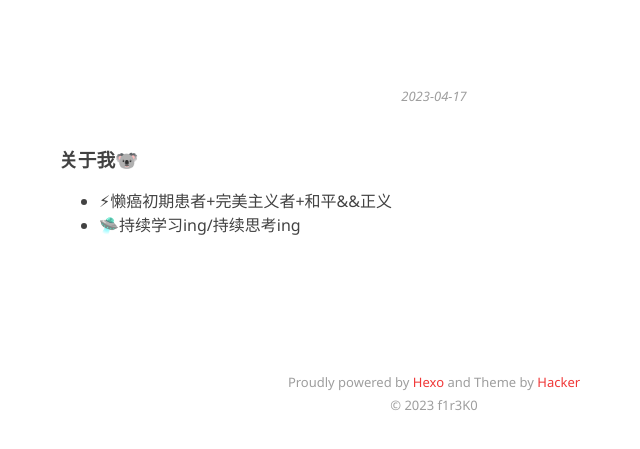
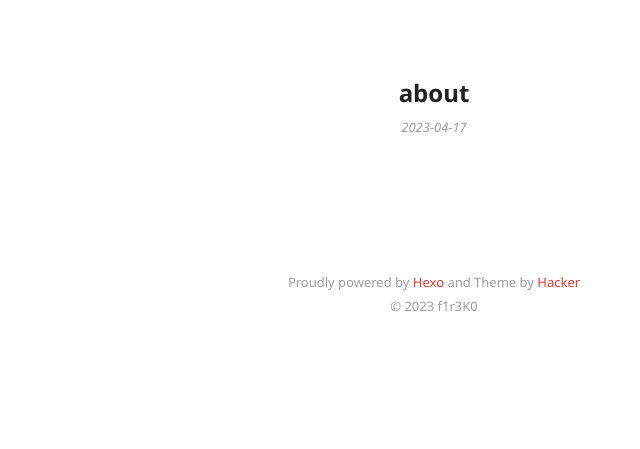
Before and after one commit to f1r3K0/f1r3K0.github.io, a plain HTML site: page about/index.html in a window 1280 px wide. Shown: the part 161-610 px from the top of the page, without its empty margins (206-846 px from the left). Drawn offline with Linux system fonts and the light colour scheme.

Commit message:
Site updated: 2023-04-17 17:32:45

```diff
--- a/about/index.html
+++ b/about/index.html
@@ -3,7 +3,7 @@
 <head>
   <meta charset="utf-8">
 
-  <title>K4y | 明月清风是故人</title>
+  <title>about | K4y | 明月清风是故人</title>
 
 
   <meta name="author" content="f1r3K0">
@@ -19,7 +19,7 @@
   <meta name="apple-mobile-web-app-capable" content="yes">
   <meta name="apple-mobile-web-app-status-bar-style" content="black">
 
-
+  <meta property="og:title" content="about"/>
 
   <meta property="og:site_name" content="K4y"/>
 
@@ -56,14 +56,14 @@
 
 
 
-    <h3 class="article-title"><span></span></h3>
+    <h3 class="article-title"><span>about</span></h3>
 
 
 
   <div class="article-top-meta">
     <span class="posted-on">
       <a href="/about/index.html" rel="bookmark">
-        <time class="entry-date published" datetime="2023-04-17T09:31:19.894Z">
+        <time class="entry-date published" datetime="2023-04-17T08:53:50.000Z">
           2023-04-17
         </time>
       </a>
@@ -76,10 +76,6 @@
   <div class="article-content">
     <div class="entry">
 
-        <h3 id="关于我🐨"><a href="#关于我🐨" class="headerlink" title="关于我🐨"></a>关于我🐨</h3><ul>
-<li>⚡懒癌初期患者+完美主义者+和平&amp;&amp;正义</li>
-<li>🛸持续学习ing&#x2F;持续思考ing</li>
-</ul>
 
 
     </div>
```
